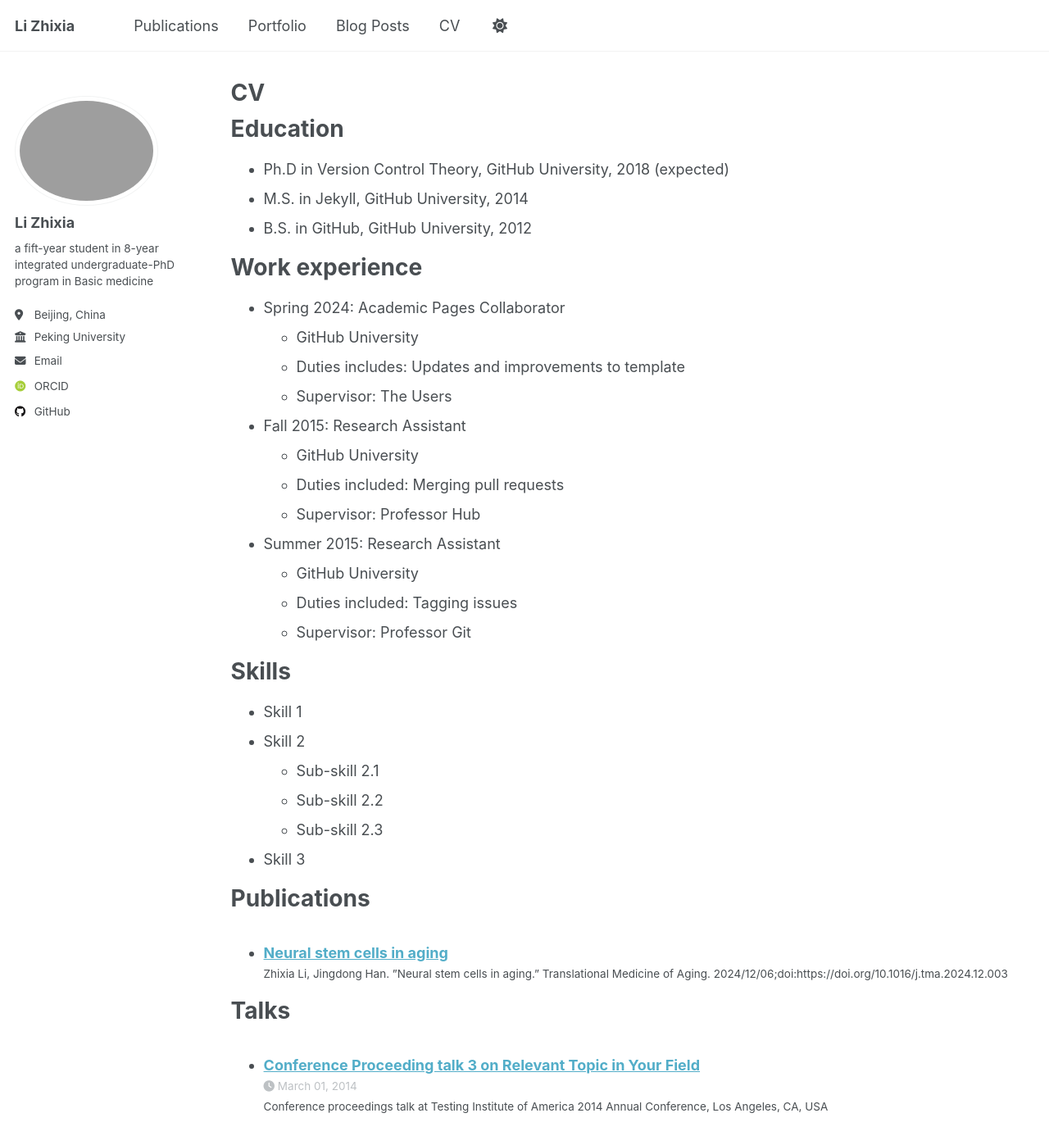
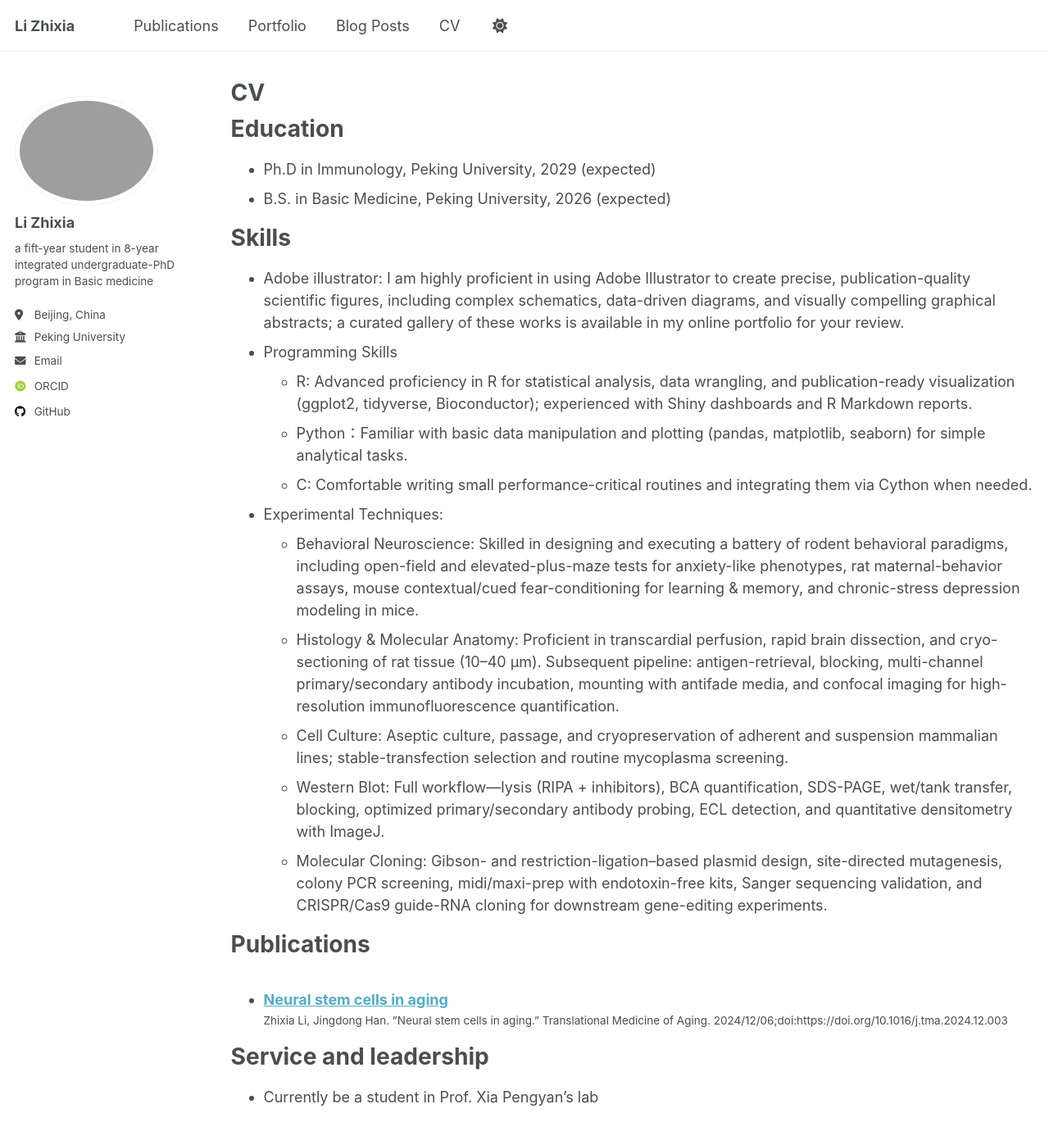
Before and after one commit to lizhixia923-oss/lizhixia923-oss.github.io, a Jekyll site: the page built from _pages/cv.md, in a window 1280 px wide and 1400 px high. Shown: the top 1397 px of the window at 82% size. Built offline with Jekyll 4.4.1, drawn with Linux system fonts in a browser that asks for light colours; some web fonts are replaced; a script that is not in the unit is left out; some of the changed text lies outside the part shown.

Commit message:
Update cv.md

```diff
--- a/_pages/cv.md
+++ b/_pages/cv.md
@@ -11,35 +11,23 @@ redirect_from:
 
 Education
 ======
-* Ph.D in Version Control Theory, GitHub University, 2018 (expected)
-* M.S. in Jekyll, GitHub University, 2014
-* B.S. in GitHub, GitHub University, 2012
+* Ph.D in Immunology, Peking University, 2029 (expected)
+* B.S. in Basic Medicine, Peking University, 2026 (expected)
 
-Work experience
-======
-* Spring 2024: Academic Pages Collaborator
-  * GitHub University
-  * Duties includes: Updates and improvements to template
-  * Supervisor: The Users
-
-* Fall 2015: Research Assistant
-  * GitHub University
-  * Duties included: Merging pull requests
-  * Supervisor: Professor Hub
-
-* Summer 2015: Research Assistant
-  * GitHub University
-  * Duties included: Tagging issues
-  * Supervisor: Professor Git
 
 Skills
 ======
-* Skill 1
-* Skill 2
-  * Sub-skill 2.1
-  * Sub-skill 2.2
-  * Sub-skill 2.3
-* Skill 3
+* Adobe illustrator: I am highly proficient in using Adobe Illustrator to create precise, publication-quality scientific figures, including complex schematics, data-driven diagrams, and visually compelling graphical abstracts; a curated gallery of these works is available in my online portfolio for your review.
+* Programming Skills
+  * R: Advanced proficiency in R for statistical analysis, data wrangling, and publication-ready visualization (ggplot2, tidyverse, Bioconductor); experienced with Shiny dashboards and R Markdown reports.
+  * Python：Familiar with basic data manipulation and plotting (pandas, matplotlib, seaborn) for simple analytical tasks.
+  * C: Comfortable writing small performance-critical routines and integrating them via Cython when needed.
+* Experimental Techniques:
+  * Behavioral Neuroscience: Skilled in designing and executing a battery of rodent behavioral paradigms, including open-field and elevated-plus-maze tests for anxiety-like phenotypes, rat maternal-behavior assays, mouse contextual/cued fear-conditioning for learning & memory, and chronic-stress depression modeling in mice.
+  * Histology & Molecular Anatomy: Proficient in transcardial perfusion, rapid brain dissection, and cryo-sectioning of rat tissue (10–40 µm). Subsequent pipeline: antigen-retrieval, blocking, multi-channel primary/secondary antibody incubation, mounting with antifade media, and confocal imaging for high-resolution immunofluorescence quantification.
+  * Cell Culture: Aseptic culture, passage, and cryopreservation of adherent and suspension mammalian lines; stable-transfection selection and routine mycoplasma screening.
+  * Western Blot: Full workflow—lysis (RIPA + inhibitors), BCA quantification, SDS-PAGE, wet/tank transfer, blocking, optimized primary/secondary antibody probing, ECL detection, and quantitative densitometry with ImageJ.
+  * Molecular Cloning: Gibson- and restriction-ligation–based plasmid design, site-directed mutagenesis, colony PCR screening, midi/maxi-prep with endotoxin-free kits, Sanger sequencing validation, and CRISPR/Cas9 guide-RNA cloning for downstream gene-editing experiments.
 
 Publications
 ======
@@ -47,18 +35,6 @@ Publications
     {% include archive-single-cv.html %}
   {% endfor %}</ul>
 
-Talks
-======
-  <ul>{% for post in site.talks reversed %}
-    {% include archive-single-talk-cv.html  %}
-  {% endfor %}</ul>
-
-Teaching
-======
-  <ul>{% for post in site.teaching reversed %}
-    {% include archive-single-cv.html %}
-  {% endfor %}</ul>
-
 Service and leadership
 ======
-* Currently signed in to 43 different slack teams
+* Currently be a student in Prof. Xia Pengyan's lab
```
